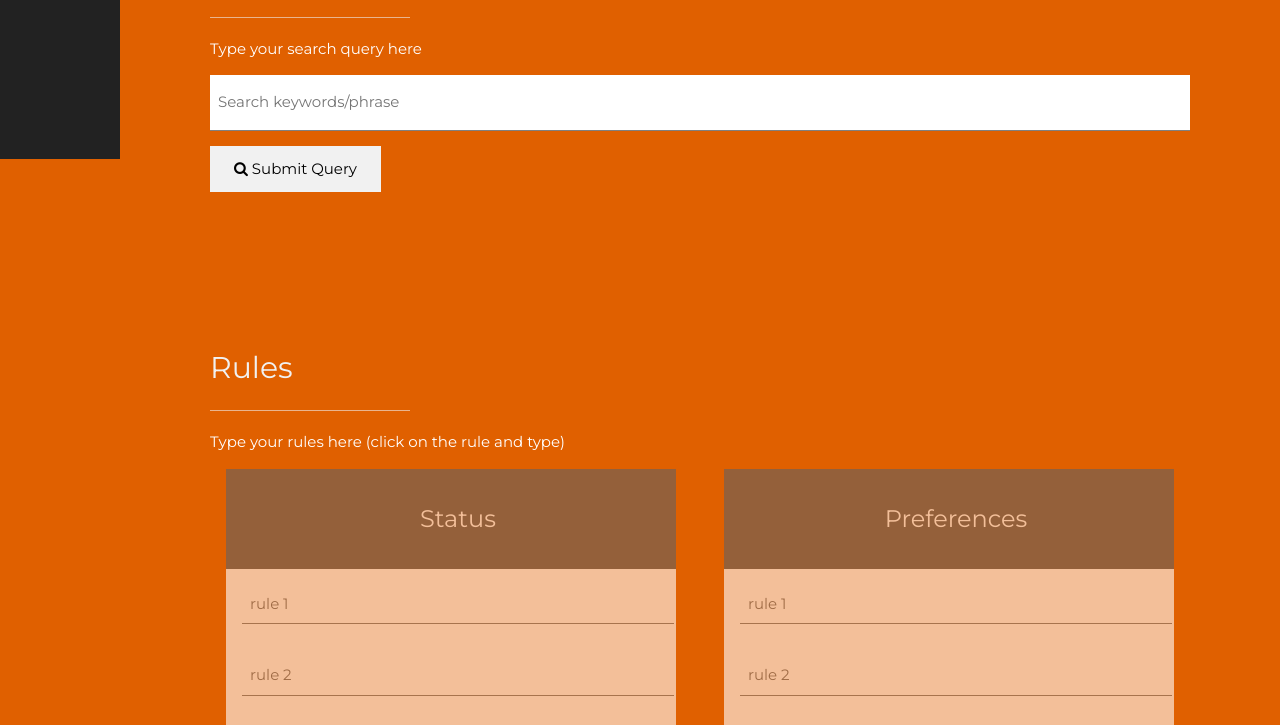
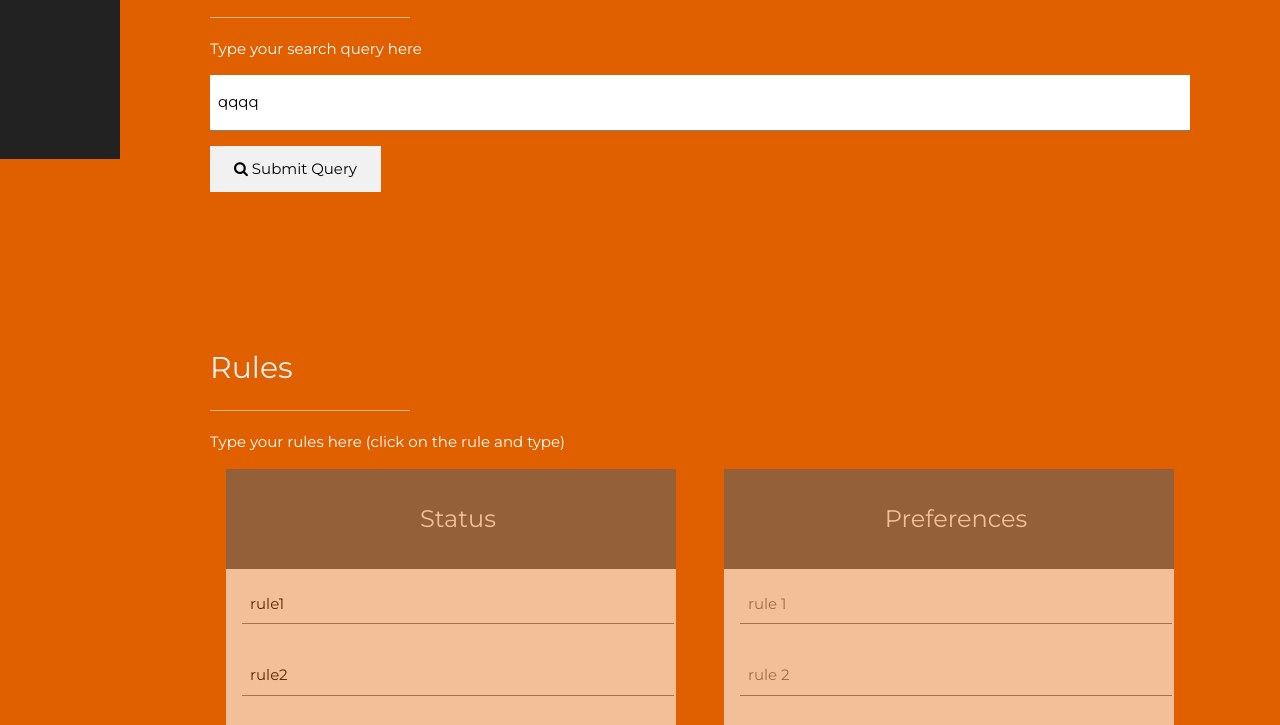
Before and after one commit to daskd/searchassistant, a plain HTML site: page index.html in a window 1280 px wide. Shown: the part 641-1366 px from the top of the page. Drawn offline with Linux system fonts and the light colour scheme.

Commit message:
dbg: some pre-set entries for faster testing

```diff
--- a/index.html
+++ b/index.html
@@ -75,7 +75,7 @@ body, h1,h2,h3,h4,h5,h6 {font-family: "Montserrat", sans-serif}
     <p>Type your search query here</p>
 
     <form target="_blank" id="submitqueryform">
-      <p><input class="w3-input w3-padding-16" type="text" placeholder="Search keywords/phrase" required="" name="Query"></p>
+      <p><input class="w3-input w3-padding-16" type="text" placeholder="Search keywords/phrase" required="" name="Query" id="qquery" value="qqqq"></p>
       <p>
         <button class="w3-btn w3-light-grey w3-padding-large" type="submit" id="submitquery">
           <i class="fa fa-search"></i> Submit Query
@@ -101,8 +101,8 @@ body, h1,h2,h3,h4,h5,h6 {font-family: "Montserrat", sans-serif}
 		  <form class="w3-container" id="statusrules">
 			<ul class="w3-ul w3-white w3-center w3-opacity w3-hover-opacity-off">
 			  <li class="w3-dark-grey w3-xlarge w3-padding-32">Status</li>
-			  <li class="w3-padding-16"><input class="w3-input" type="text" placeholder="rule 1"></li>
-			  <li class="w3-padding-16"><input class="w3-input" type="text" placeholder="rule 2"></li>
+			  <li class="w3-padding-16"><input class="w3-input" type="text" placeholder="rule 1" value="rule1"></li>
+			  <li class="w3-padding-16"><input class="w3-input" type="text" placeholder="rule 2" value="rule2"></li>
 			  <li class="w3-padding-16"><input class="w3-input" type="text" placeholder="rule 3"></li>
 			  <li class="w3-padding-16"><input class="w3-input" type="text" placeholder="rule 4"></li>
 			</ul>
```
